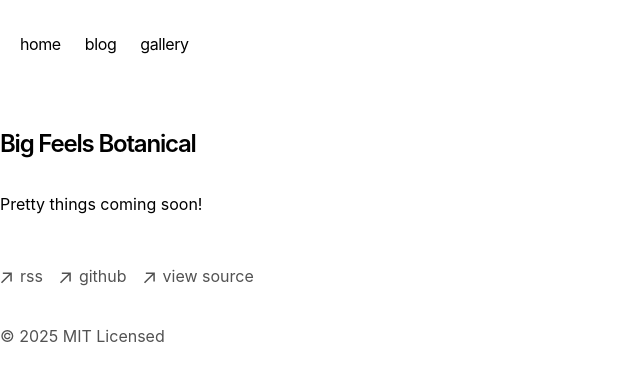
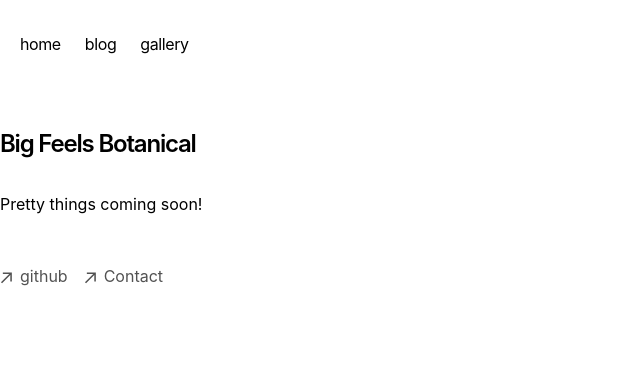
Before and after one commit to misskelly/big-feels-botanical, a Next.js app: page / in a window 1280 px wide. Shown: the top 380 px of the page, without its empty margins (0-640 px from the left). Built offline with nearby package versions, Linux system fonts and the light colour scheme.

Commit message:
Refactor footer links and update import path for Footer component

```diff
--- a/app/components/footer.tsx
+++ b/app/components/footer.tsx
@@ -24,18 +24,7 @@ export const Footer = () => {
             className="flex items-center transition-all hover:text-neutral-800 dark:hover:text-neutral-100"
             rel="noopener noreferrer"
             target="_blank"
-            href="/rss"
-          >
-            <ArrowIcon />
-            <p className="ml-2 h-7">rss</p>
-          </a>
-        </li>
-        <li>
-          <a
-            className="flex items-center transition-all hover:text-neutral-800 dark:hover:text-neutral-100"
-            rel="noopener noreferrer"
-            target="_blank"
-            href="https://github.com/vercel/next.js"
+            href="https://github.com/misskelly/big-feels-botanical"
           >
             <ArrowIcon />
             <p className="ml-2 h-7">github</p>
@@ -46,16 +35,13 @@ export const Footer = () => {
             className="flex items-center transition-all hover:text-neutral-800 dark:hover:text-neutral-100"
             rel="noopener noreferrer"
             target="_blank"
-            href="https://vercel.com/templates/next.js/portfolio-starter-kit"
+            href="mailto:kellyzick@pm.me"
           >
             <ArrowIcon />
-            <p className="ml-2 h-7">view source</p>
+            <p className="ml-2 h-7">Contact</p>
           </a>
         </li>
       </ul>
-      <p className="mt-8 text-neutral-600 dark:text-neutral-300">
-        © {new Date().getFullYear()} MIT Licensed
-      </p>
     </footer>
   )
 }
--- a/app/components/index.ts
+++ /dev/null
@@ -1,2 +0,0 @@
-export * from './Footer'
-export { default as ImageGallery } from './ImageGallery'
--- a/app/layout.tsx
+++ b/app/layout.tsx
@@ -6,7 +6,7 @@ import { Navbar } from './components/nav'
 import { Analytics } from '@vercel/analytics/react'
 import { SpeedInsights } from '@vercel/speed-insights/next'
 import { baseUrl } from './sitemap'
-import { Footer } from './components'
+import { Footer } from './components/footer'
 
 export const metadata: Metadata = {
   metadataBase: new URL(baseUrl),
```
